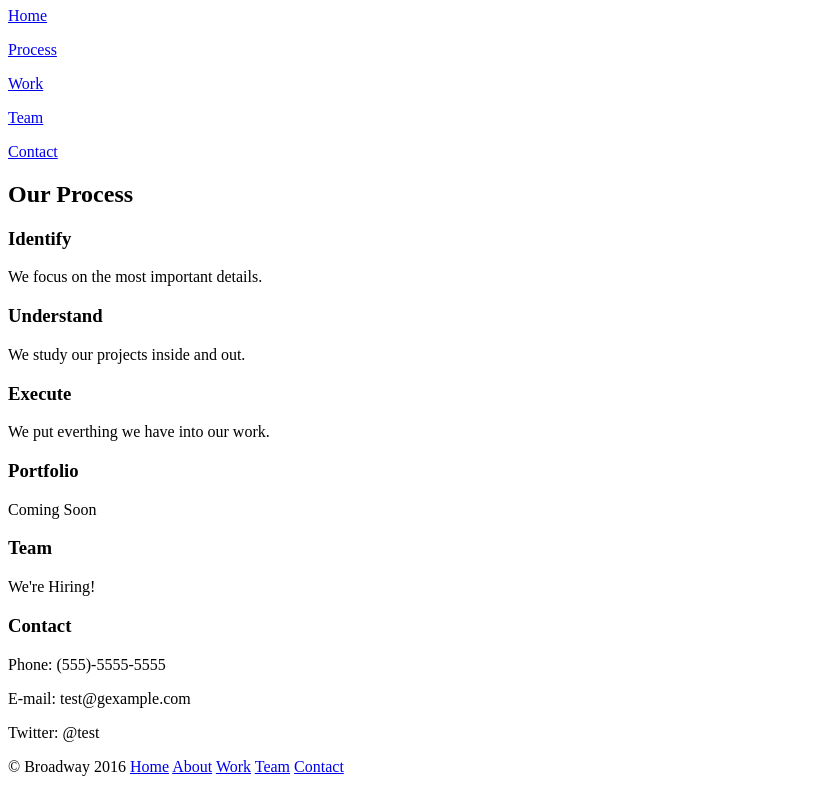
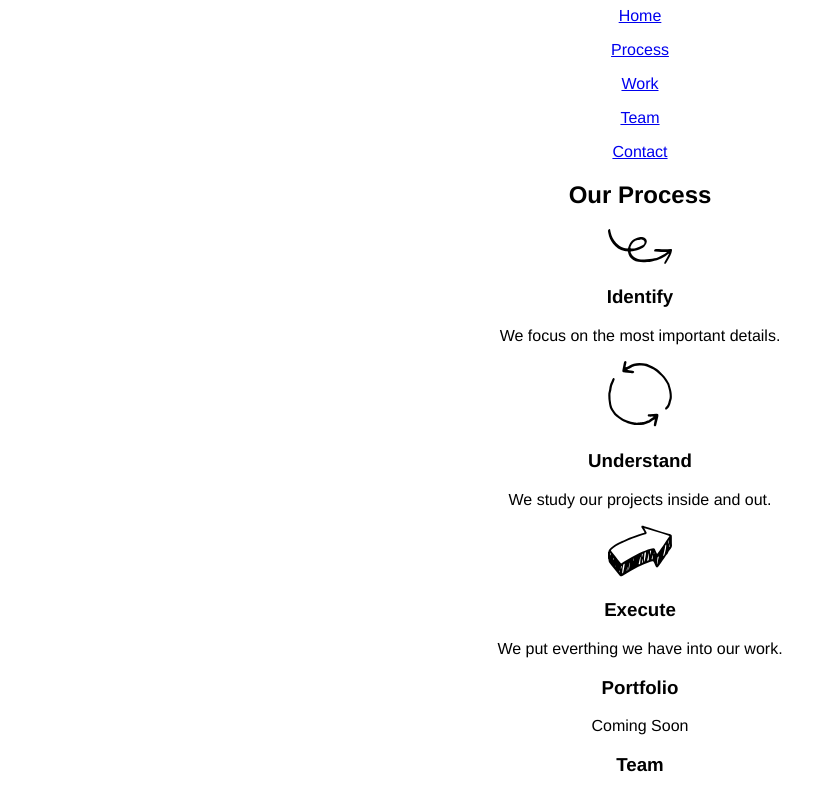
Before and after one commit to crateboy/broadway_design, a plain HTML site: page index.html in a window 1280 px wide. Shown: the part 73-863 px from the top of the page, without its empty margins (0-837 px from the left). Drawn offline with Linux system fonts and the light colour scheme.

Commit message:
css time

```diff
--- a/index.html
+++ b/index.html
@@ -2,6 +2,7 @@
 <html>
   <head>
 	<title>Broadway Design</title>
+	<link rel="stylesheet" type="text/css" href="resources/css/style.css">
   </head>
 
 
@@ -22,12 +23,15 @@
     <div>
       <h2>Our Process</h2>
 
+      <img src="resources/images/identify.svg">
       <h3>Identify</h3>
       <p>We focus on the most important details.</p>
 
+      <img src="resources/images/understand.svg">
       <h3>Understand</h3>
       <p>We study our projects inside and out.</p>
 
+      <img src="resources/images/execute.svg">
       <h3>Execute</h3>
       <p>We put everthing we have into our work.</p>
     </div>
--- a/resources/css/style.css
+++ b/resources/css/style.css
@@ -0,0 +1,4 @@
+html {
+	font-family: Helvetica;
+	text-align: center;
+}
```
Also changed, not shown: resources/images/execute.svg (added), resources/images/identify.svg (added), resources/images/the-flatiron-building.png (added), resources/images/understand.svg (added).
